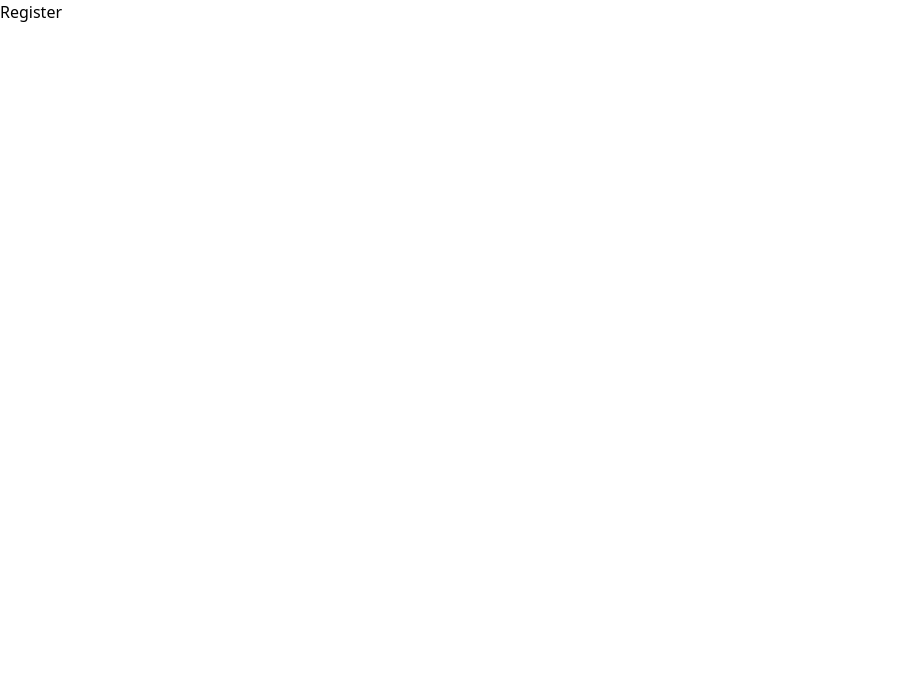
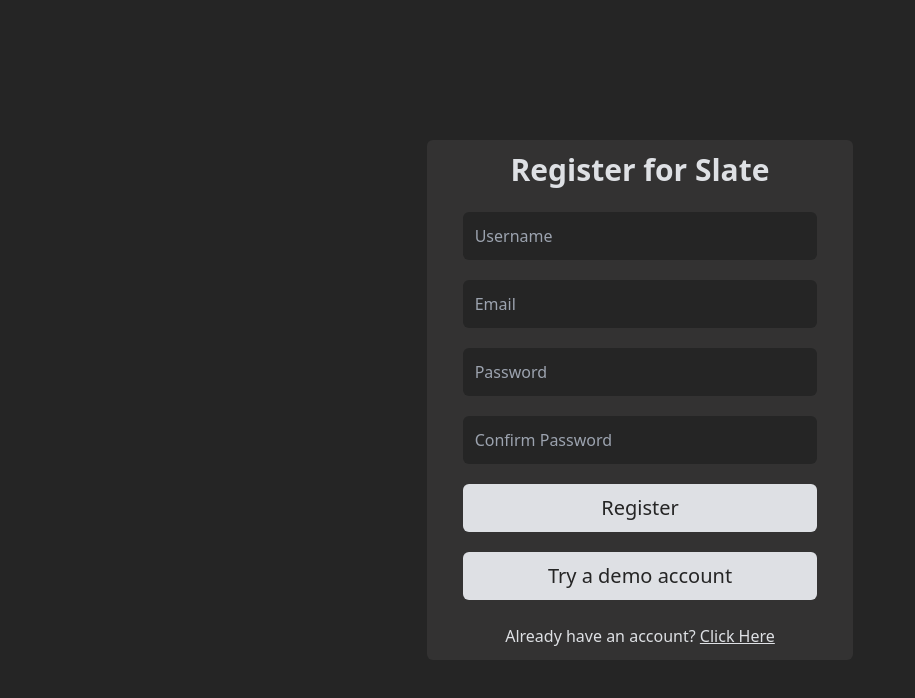
Before and after one commit to maxwjoe/Slate, a React (Create React App) app: page /register in a window 1280 px wide. Shown: the top 698 px of the page, without its empty margins (0-915 px from the left). Built offline with nearby package versions, Linux system fonts and the light colour scheme.

Commit message:
Registe page built a redux initial setup

```diff
--- a/package.json
+++ b/package.json
@@ -3,6 +3,7 @@
   "version": "0.1.0",
   "private": true,
   "dependencies": {
+    "@reduxjs/toolkit": "^1.8.4",
     "@testing-library/jest-dom": "^5.16.5",
     "@testing-library/react": "^13.3.0",
     "@testing-library/user-event": "^13.5.0",
@@ -13,6 +14,7 @@
     "react": "^18.2.0",
     "react-dom": "^18.2.0",
     "react-icons": "^4.4.0",
+    "react-redux": "^8.0.2",
     "react-router-dom": "^6.3.0",
     "react-scripts": "5.0.1",
     "typescript": "^4.7.4",
--- a/src/pages/Login.tsx
+++ b/src/pages/Login.tsx
@@ -1,11 +1,11 @@
 import React, {useState, useEffect} from 'react'
 import {useNavigate} from 'react-router-dom'
-import {loginViewModel} from '../viewModels/loginViewModel'
+import {loginViewModel} from '../viewModels/authViewModels'
 function Login() {
 
   const [formData, setFormData] = useState<loginViewModel>({
     email : '',
-    password : '',
+    password : ''
   })
 
   // onChange : Handles input change and updates formData
--- a/src/pages/Register.tsx
+++ b/src/pages/Register.tsx
@@ -1,8 +1,96 @@
-import React from 'react'
+import React, {useState, useEffect} from 'react'
+import {useNavigate} from 'react-router-dom'
+import {registerViewModel} from '../viewModels/authViewModels'
+function Register() {
 
-function Register() {
+  const [formData, setFormData] = useState<registerViewModel>({
+    username : '',
+    email : '',
+    password : '',
+    confirmPassword : '',
+  })
+
+  // onChange : Handles input change and updates formData
+  const onChange = (e : any) => {
+    setFormData((prevState : registerViewModel) => ({
+      ...prevState,
+      [e.target.name] : e.target.value
+    }))
+  }
+
+  // onSubmit : Handles login form submission
+  const onSubmit = (e : any) => {
+    e.preventDefault();
+
+    const userData = {
+      username : formData.username,
+      email : formData.email,
+      password : formData.password,
+      confirmPassword : formData.confirmPassword
+    }
+
+    //dispatch(register(userData))
+
+  }
+
+  const navigate = useNavigate();
+
+
   return (
-    <div>Register</div>
+    <div className='flex items-center justify-center w-full h-full bg-slate-dark'>
+      <div className='flex flex-col items-center justify-center w-1/3 p-3 bg-slate-lightdark rounded-md'>
+        <p className='text-3xl font-bold text-text-main'>Register for Slate</p>
+        <form className='flex flex-col w-full h-full space-y-5 p-6'>
+        <input
+                value={formData.username}
+                className = "w-full h-12 outline-none border-none text-text-tertiary bg-slate-dark rounded-md p-3"
+                type="text"
+                name="username"
+                placeholder='Username'
+                onChange={onChange}
+          />
+          <input
+                value={formData.email}
+                className = "w-full h-12 outline-none border-none text-text-tertiary bg-slate-dark rounded-md p-3"
+                type="email"
+                name="email"
+                placeholder='Email'
+                onChange={onChange}
+
+          />
+          <input
+                value={formData.password}
+                className = "w-full h-12 outline-none border-none text-text-tertiary bg-slate-dark rounded-md p-3"
+                type="password"
+                name="password"
+                placeholder='Password'
+                onChange={onChange}
+          />
+          <input
+                value={formData.confirmPassword}
+                className = "w-full h-12 outline-none border-none text-text-tertiary bg-slate-dark rounded-md p-3"
+                type="password"
+                name="confirmPassword"
+                placeholder='Confirm Password'
+                onChange={onChange}
+          />
+          <button type="submit" className='w-full h-12 rounded-md bg-text-main text-slate-dark text-xl font-medium hover:bg-text-secondary hover:text-text-main'>
+            Register
+          </button>
+          <a onClick={() => console.log("Demo Account")} className='flex items-center justify-center cursor-pointer w-full h-12 rounded-md bg-text-main text-slate-dark text-xl font-medium hover:bg-text-secondary hover:text-text-main'>
+            Try a demo account
+          </a>
+        </form>
+        <p className='text-text-main'>
+          Already have an account? <span
+            onClick = {() => navigate('/login')}
+            className='underline cursor-pointer'
+            >
+              Click Here
+          </span>
+          </p>
+      </div>
+    </div>
   )
 }
 
--- /dev/null
+++ b/src/redux/hooks.ts
@@ -0,0 +1,6 @@
+import { TypedUseSelectorHook, useDispatch, useSelector } from "react-redux";
+import type { RootState, AppDispatch } from "./store";
+
+// Use throughout your app instead of plain `useDispatch` and `useSelector`
+export const useAppDispatch: () => AppDispatch = useDispatch;
+export const useAppSelector: TypedUseSelectorHook<RootState> = useSelector;
--- /dev/null
+++ b/src/redux/slices/authSlice.ts
@@ -0,0 +1,31 @@
+import { createSlice, createAsyncThunk } from "@reduxjs/toolkit";
+
+// Find User in Local Storage
+//TODO: Define a user interface
+const localUser = localStorage.getItem("user") as string;
+const user = JSON.parse(localUser);
+
+const initialState = {
+  user: user ? user : null,
+  isError: false,
+  isSuccess: false,
+  isLoading: false,
+  message: "",
+};
+
+export const authSlice = createSlice({
+  name: "auth",
+  initialState,
+  reducers: {
+    reset: (state) => {
+      state.isLoading = false;
+      state.isSuccess = false;
+      state.isError = false;
+      state.message = "";
+    },
+  },
+  extraReducers: () => {},
+});
+
+export const { reset } = authSlice.actions;
+export default authSlice.reducer;
--- /dev/null
+++ b/src/redux/store.ts
@@ -0,0 +1,14 @@
+import { configureStore } from "@reduxjs/toolkit";
+import authReducer from "./slices/authSlice";
+
+const store = configureStore({
+  reducer: {
+    auth: authReducer,
+  },
+});
+
+// Infer the `RootState` and `AppDispatch` types from the store itself
+export type RootState = ReturnType<typeof store.getState>;
+// Inferred type: {posts: PostsState, comments: CommentsState, users: UsersState}
+export type AppDispatch = typeof store.dispatch;
+export default store;
--- /dev/null
+++ b/src/viewModels/authViewModels.ts
@@ -0,0 +1,13 @@
+// loginViewModel : View model for login page
+export interface loginViewModel {
+  email: string;
+  password: string;
+}
+
+// registerViewModel : View model for register page
+export interface registerViewModel {
+  username: string;
+  email: string;
+  password: string;
+  confirmPassword: string;
+}
--- a/src/viewModels/loginViewModel.ts
+++ /dev/null
@@ -1,5 +0,0 @@
-// loginViewModel : View model for login page
-export interface loginViewModel {
-  email: string;
-  password: string;
-}
```
Also changed, not shown: 1 other file (tests, documents, lock files or other folders).
